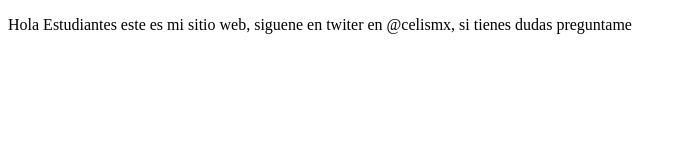
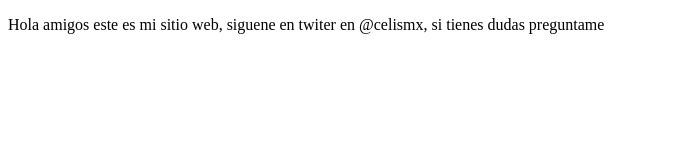
Before and after one commit to LeonardoDelToro/ProyectoDemoCursoPrework, a plain HTML site: page index.html in a window 1280 px wide. Shown: the whole page, without its empty margins (0-686 px from the left). Drawn offline with Linux system fonts and the light colour scheme.

```diff
--- a/index.html
+++ b/index.html
@@ -8,7 +8,7 @@
 </head>
 <body>
     <p>
-        Hola Estudiantes este es mi sitio web, siguene en twiter en @celismx, si tienes dudas preguntame
+        Hola amigos este es mi sitio web, siguene en twiter en @celismx, si tienes dudas preguntame
     </p>
 </body>
 </html>
```
